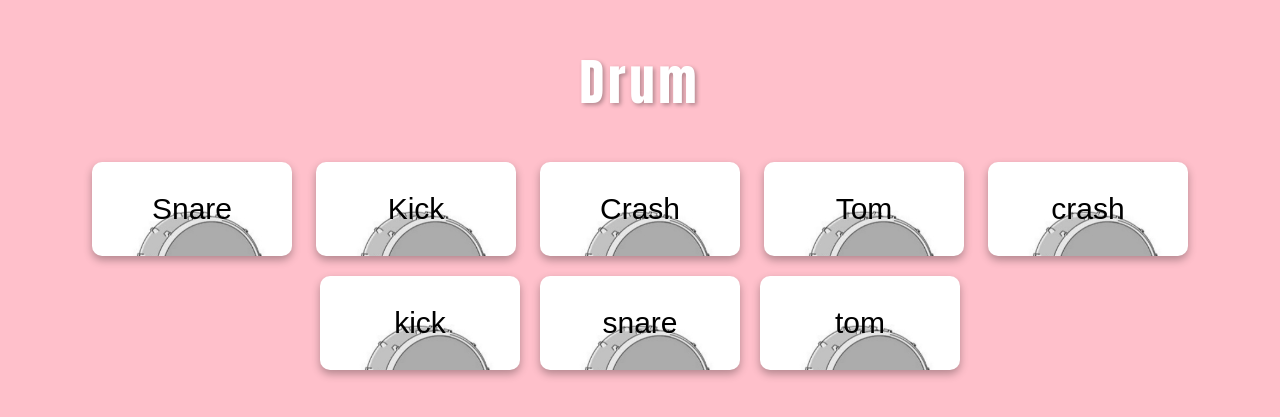
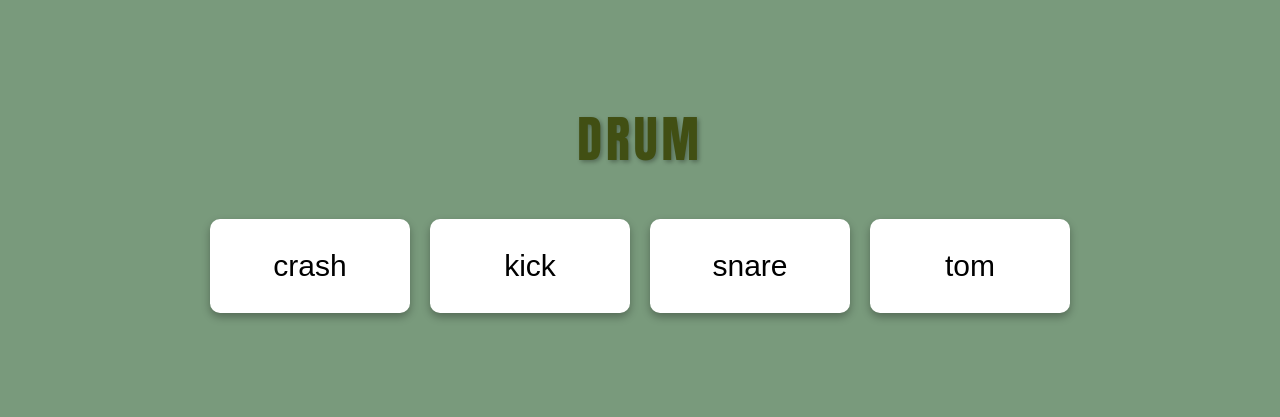
Before and after one commit to Rodolpop/DrumSet, a plain HTML site: page index.html in a window 1280 px wide. Shown: the part 205-622 px from the top of the page. Drawn offline with Linux system fonts and the light colour scheme.

Commit message:
finiquitando

```diff
--- a/index.html
+++ b/index.html
@@ -7,25 +7,9 @@
     <link rel="stylesheet" href="/style.css">
 </head>
 <body>
-    <h1>Drum</h1>
-    <div class="container">
-
-    <button
-        class="btn">Snare
-    </button>
-    <button
-        class="btn">Kick
-    </button>
-    <button
-        class="btn">Crash
-    </button>
-    <button
-        class="btn">Tom
-    </button>
-</div>
-    <script src="index.js">
-
-    </script>
+    <h1>DRUM<i class="fas fa-drum"></i></h1>
+    <div class="container"></div>
+    <script src="index.js"></script>
 
 </body>
 </html>
--- a/style.css
+++ b/style.css
@@ -5,15 +5,15 @@
     align-items: center;
     height: 100vh;
     justify-content: center;
-    background-color: pink;
+    background-color: rgb(121, 154, 124);
  }
 
  h1 {
     font-size: 50px;
     font-family: Impact, Haettenschweiler, 'Arial Narrow Bold', sans-serif;
     letter-spacing: 4px;
-    color: white;
-    text-shadow: 2px 2px 4px rgb(0, 0, 0,.3);
+    color: rgb(65, 79, 19);
+    text-shadow: 2px 2px 4px rgb(0, 0, 0,0.3);
     white-space: nowrap;
  }
 
@@ -30,13 +30,13 @@
     min-width: 200px;
     border-radius: 10px;
     box-shadow: 0 4px 8px rgb(0,0,0,.3);
-    background-image: url("img/kick.jpg");
+    background-image: url("img/");
     background-size: cover;
     cursor: pointer;
  }
 
  .btn:hover {
-    color:pink;
+    color:rgb(31, 6, 173);
  }
 
  .btn:active {
```
